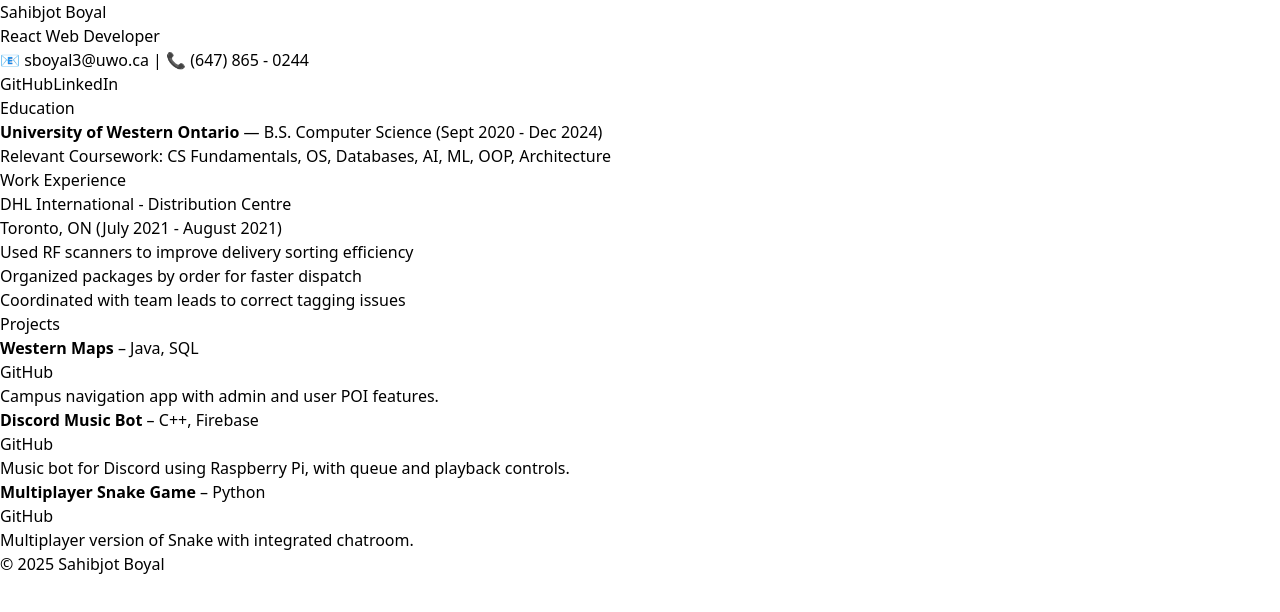
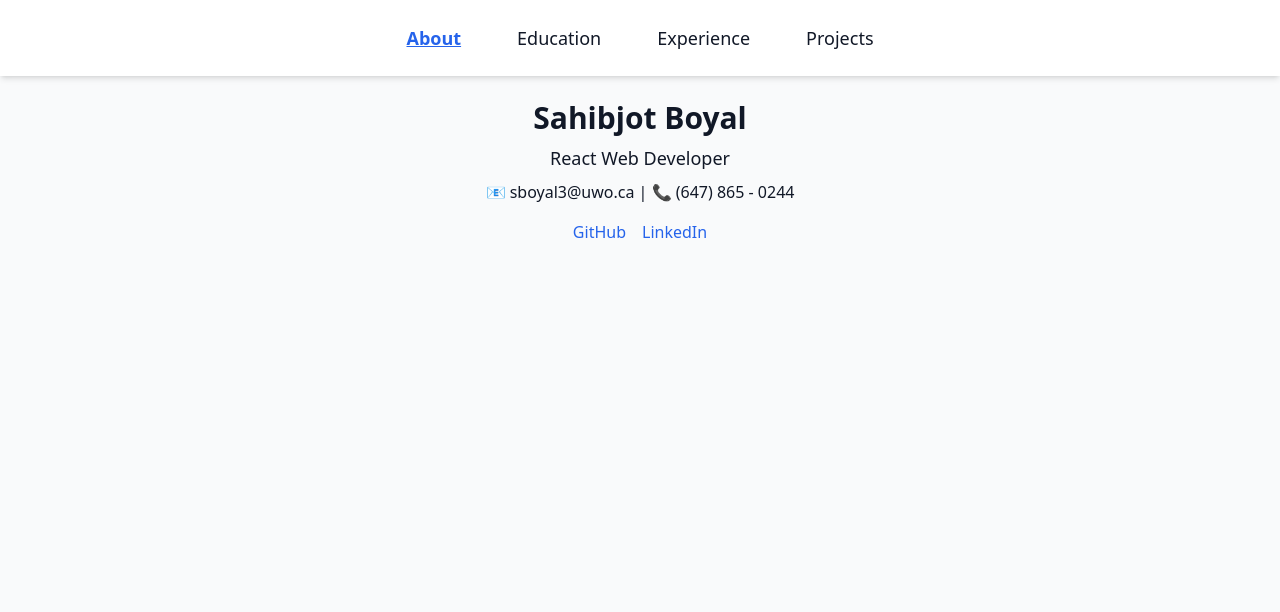
Before and after one commit to SahibjotB/SSB-Website, a React (Vite) app: page /about in a window 1280 px wide. Shown: the top 612 px of the page. Built offline with nearby package versions, Linux system fonts and the light colour scheme.

Commit message:
nav bar added

```diff
--- a/package.json
+++ b/package.json
@@ -11,7 +11,8 @@
   },
   "dependencies": {
     "react": "^19.1.0",
-    "react-dom": "^19.1.0"
+    "react-dom": "^19.1.0",
+    "react-router-dom": "^7.6.2"
   },
   "devDependencies": {
     "@eslint/js": "^9.29.0",
--- a/src/App.jsx
+++ b/src/App.jsx
@@ -1,22 +1,25 @@
 // File: src/App.jsx
 import React from "react";
-import Header from "./components/Header";
-import About from "./components/About";
-import Education from "./components/Education";
-import Experience from "./components/Experience";
-import Projects from "./components/Projects";
-import Footer from "./components/Footer";
-import "./index.css";
+import { Routes, Route, Navigate } from "react-router-dom";
+import Navbar from "./components/Navbar";
+import About from "./pages/About";
+import Education from "./pages/Education";
+import Experience from "./pages/Experience";
+import Projects from "./pages/Projects";
 
 function App() {
   return (
     <div className="bg-gray-50 text-gray-900 min-h-screen font-sans">
-      <Header />
-      <About />
-      <Education />
-      <Experience />
-      <Projects />
-      <Footer />
+      <Navbar />
+      <div className="p-6">
+        <Routes>
+          <Route path="/" element={<Navigate to="/about" replace />} />
+          <Route path="/about" element={<About />} />
+          <Route path="/education" element={<Education />} />
+          <Route path="/experience" element={<Experience />} />
+          <Route path="/projects" element={<Projects />} />
+        </Routes>
+      </div>
     </div>
   );
 }
--- a/src/Components/Header.jsx
+++ /dev/null
@@ -1,11 +0,0 @@
-// File: src/components/Header.jsx
-import React from "react";
-
-const Header = () => (
-  <header className="p-6 bg-blue-600 text-white text-center shadow-md">
-    <h1 className="text-4xl font-bold">Sahibjot Boyal</h1>
-    <p className="text-lg mt-2">React Web Developer</p>
-  </header>
-);
-
-export default Header;
--- /dev/null
+++ b/src/Components/Navbar.jsx
@@ -0,0 +1,17 @@
+// File: src/components/Navbar.jsx
+import React from "react";
+import { NavLink } from "react-router-dom";
+
+const navStyle = "px-4 py-2 text-lg hover:text-blue-600";
+const activeStyle = "text-blue-600 font-bold underline";
+
+const Navbar = () => (
+  <nav className="flex justify-center space-x-6 py-4 bg-white shadow-md">
+    <NavLink to="/about" className={({ isActive }) => isActive ? `${navStyle} ${activeStyle}` : navStyle}>About</NavLink>
+    <NavLink to="/education" className={({ isActive }) => isActive ? `${navStyle} ${activeStyle}` : navStyle}>Education</NavLink>
+    <NavLink to="/experience" className={({ isActive }) => isActive ? `${navStyle} ${activeStyle}` : navStyle}>Experience</NavLink>
+    <NavLink to="/projects" className={({ isActive }) => isActive ? `${navStyle} ${activeStyle}` : navStyle}>Projects</NavLink>
+  </nav>
+);
+
+export default Navbar;
--- a/src/main.jsx
+++ b/src/main.jsx
@@ -1,11 +1,14 @@
 // File: src/main.jsx
 import React from "react";
 import ReactDOM from "react-dom/client";
+import { BrowserRouter } from "react-router-dom";
 import App from "./App.jsx";
 import "./index.css";
 
 ReactDOM.createRoot(document.getElementById("root")).render(
   <React.StrictMode>
-    <App />
+    <BrowserRouter>
+      <App />
+    </BrowserRouter>
   </React.StrictMode>
 );
--- a/src/Components/About.jsx
+++ b/src/pages/About.jsx
@@ -1,10 +1,12 @@
-// File: src/components/About.jsx
+// File: src/pages/About.jsx
 import React from "react";
 
 const About = () => (
-  <section className="p-6 text-center">
-    <p>📧 sboyal3@uwo.ca | 📞 (647) 865 - 0244</p>
-    <div className="mt-2 space-x-4">
+  <section className="text-center">
+    <h1 className="text-3xl font-bold mb-2">Sahibjot Boyal</h1>
+    <p className="text-lg">React Web Developer</p>
+    <p className="mt-2">📧 sboyal3@uwo.ca | 📞 (647) 865 - 0244</p>
+    <div className="mt-4 space-x-4">
       <a className="text-blue-600 hover:underline" href="https://github.com/sahibjotb" target="_blank">GitHub</a>
       <a className="text-blue-600 hover:underline" href="https://linkedin.com/in/sahibjotb" target="_blank">LinkedIn</a>
     </div>
--- a/src/Components/Education.jsx
+++ b/src/pages/Education.jsx
@@ -1,8 +1,8 @@
-// File: src/components/Education.jsx
+// File: src/pages/Education.jsx
 import React from "react";
 
 const Education = () => (
-  <section className="p-6">
+  <section>
     <h2 className="text-2xl font-semibold mb-2">Education</h2>
     <p><strong>University of Western Ontario</strong> — B.S. Computer Science (Sept 2020 - Dec 2024)</p>
     <p className="mt-2">Relevant Coursework: CS Fundamentals, OS, Databases, AI, ML, OOP, Architecture</p>
--- a/src/Components/Experience.jsx
+++ b/src/pages/Experience.jsx
@@ -1,8 +1,8 @@
-// File: src/components/Experience.jsx
+// File: src/pages/Experience.jsx
 import React from "react";
 
 const Experience = () => (
-  <section className="p-6">
+  <section>
     <h2 className="text-2xl font-semibold mb-2">Work Experience</h2>
     <div>
       <h3 className="text-xl font-bold">DHL International - Distribution Centre</h3>
--- a/src/Components/Projects.jsx
+++ b/src/pages/Projects.jsx
@@ -1,9 +1,8 @@
-
-// File: src/components/Projects.jsx
+// File: src/pages/Projects.jsx
 import React from "react";
 
 const Projects = () => (
-  <section className="p-6">
+  <section>
     <h2 className="text-2xl font-semibold mb-4">Projects</h2>
     <ul className="space-y-4">
       <li>
--- a/tailwind.config.js
+++ b/tailwind.config.js
@@ -1,6 +1,9 @@
 /** @type {import('tailwindcss').Config} */
-export default {
-  content: [],
+module.exports = {
+  content: [
+    "./index.html",
+    "./src/**/*.{js,jsx,ts,tsx}",
+  ],
   theme: {
     extend: {},
   },
```
Also changed, not shown: 1 other file (tests, documents, lock files or other folders).
